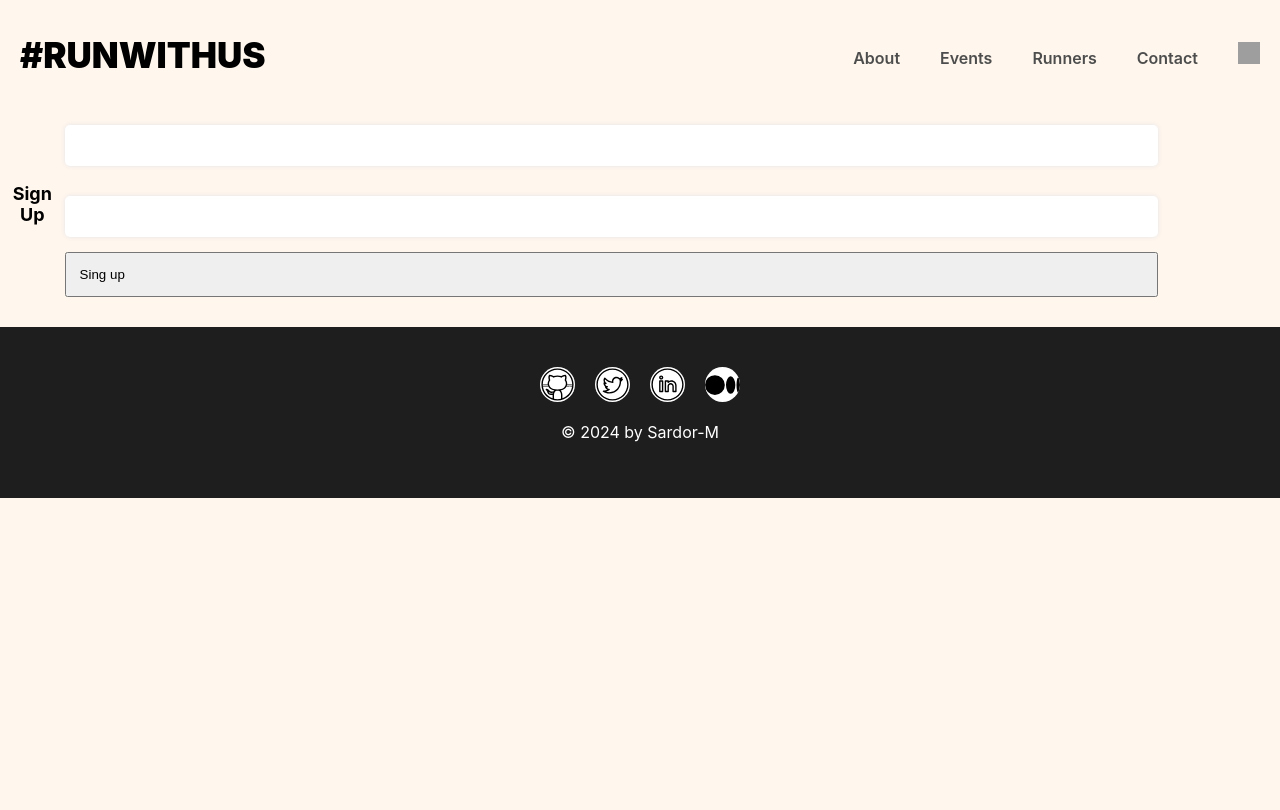
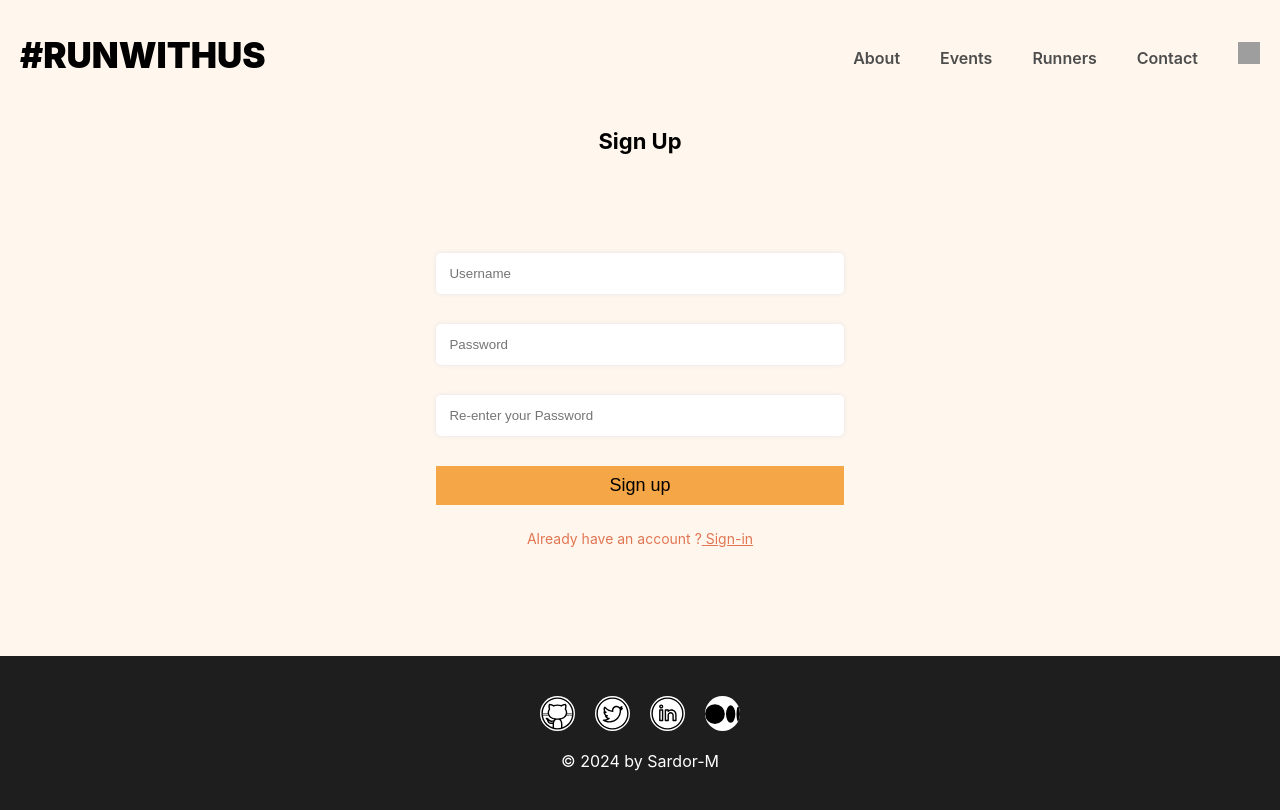
Before and after one commit to Sardor-M/react_routing, a React (Create React App) app in the folder frontend/: page /signup in a window 1280 px wide. Shown: the top 810 px of the page. Built offline with nearby package versions, Linux system fonts and the light colour scheme; grey boxes are pictures that could not be loaded.

Commit message:
user and pwd regex added

```diff
--- a/frontend/src/pages/LoginPage.tsx
+++ b/frontend/src/pages/LoginPage.tsx
@@ -35,7 +35,7 @@ const InputField = styled.input`
   outline: none;
 
   &:hover {
-    box-shadow: 0 0 5px rgba(155, 0, 0, 0.3);
+    box-shadow: 0 0 5px rgba(247, 88, 204);
   }
 `;
 
--- a/frontend/src/pages/SignUpPage.tsx
+++ b/frontend/src/pages/SignUpPage.tsx
@@ -1,22 +1,27 @@
-import { useRef, useState } from "react";
+import { useEffect, useRef, useState } from "react";
+import { Link } from "react-router-dom";
 import styled from "styled-components";
 
 const SectionContainer = styled.section`
   display: flex;
-  justify-content: flex;
+  flex-direction: column;
   align-items: center;
+  justify-content: center;
 `;
 const FormTitleElement = styled.h1`
   display: flex;
-  font-size: 18px;
+  font-size: 22px;
 `;
 const FormContainer = styled.form`
   display: flex;
   flex-direction: column;
-  width: 100%;
+  align-items: center;
+  justify-content: center;
+  padding: 60px;
+  margin: 5px;
 `;
 const InputFieldElement = styled.input`
-  width: 90%;
+  width: 180%;
   padding: 13px;
   margin: 15px 0;
   border: none;
@@ -25,15 +30,28 @@ const InputFieldElement = styled.input`
   outline: none;
 
   &:hover {
-    box-shadow: 0 0 5px rgba(155, 0, 0, 0.3);
+    box-shadow: 0 0 5px rgba(247, 88, 204);
   }
 `;
 const SubmitButton = styled.button`
-  width: 90%;
-  padding: 13px;
-  display: flex;
-  foxt-size: ;
+  width: 180%;
+  padding: 9px;
+  margin: 15px;
+  border: none;
+  background-color: #f5a646;
+  color: #000000;
+  font-size: 18px;
 `;
+
+const SignInLink = styled.p`
+  color: #e17654;
+  font-size: 14px;
+  margin-top: 10px;
+`;
+
+const USER_REGEX = "^[a-zA-Z0-9]{3,20}$";
+const PWD_REGEX =
+  "/^(?=.*[0-9])(?=.*[a-z])(?=.*[A-Z])(?=.*_)(?!.*W)(?!.* ).{8,16}$/";
 
 export default function SignUpPage() {
   const emailRef = useRef<HTMLInputElement | null>(null);
@@ -54,9 +72,38 @@ export default function SignUpPage() {
   const [errorMsg, setErrorMsg] = useState("");
   const [success, setSuccess] = useState(false);
 
+  useEffect(() => {
+    if (emailRef.current) {
+      emailRef.current.focus();
+    }
+  }, []);
+
+  useEffect(() => {
+    const regexUser = new RegExp(USER_REGEX);
+    const result = regexUser.test(user);
+    console.log(result);
+    setValidUser(result);
+  }, [user]);
+
+  useEffect(() => {
+    const regexPwd = new RegExp(PWD_REGEX);
+    const result = regexPwd.test(user);
+    console.log(result);
+    setValidPwd(result);
+
+    // password matching
+    const match = pwd === matchPwd;
+    setValidMatch(match);
+  }, [pwd, matchPwd]);
+
+  useEffect(() => {
+    setErrorMsg("");
+  }, [pwd, user, matchPwd]);
+
   const handleSubmit = async (e: any) => {
     e.preventDefault();
 
+    // setSuccess(true);
     try {
       const registerData = new FormData();
     } catch (err) {
@@ -72,7 +119,8 @@ export default function SignUpPage() {
           <InputFieldElement
             type="username"
             id="username"
-            // ref={useRef}
+            placeholder="Username"
+            ref={emailRef}
             value={user}
             autoComplete="off"
             onChange={(e) => setUser(e.target.value)}
@@ -82,12 +130,33 @@ export default function SignUpPage() {
           <InputFieldElement
             type="password"
             id="password"
+            placeholder="Password"
             onChange={(e) => setPwd(e.target.value)}
             onFocus={() => setPwdFocus(true)}
             onBlur={() => setPwdFocus(false)}
             required
           />
-          <SubmitButton>Sing up </SubmitButton>
+          <InputFieldElement
+            type="password"
+            id="password"
+            placeholder="Re-enter your Password "
+            onChange={(e) => setMatchPwd(e.target.value)}
+            onFocus={() => setMatchFocus(true)}
+            onBlur={() => setMatchFocus(false)}
+            required
+          />
+          <SubmitButton>Sign up </SubmitButton>
+          <SignInLink>
+            {" "}
+            Already have an account ?
+            <Link
+              to="/login"
+              style={{ color: "inherit", textDecoration: "underline" }}
+            >
+              {" "}
+              Sign-in
+            </Link>
+          </SignInLink>
         </FormContainer>
       </SectionContainer>
     </>
```
